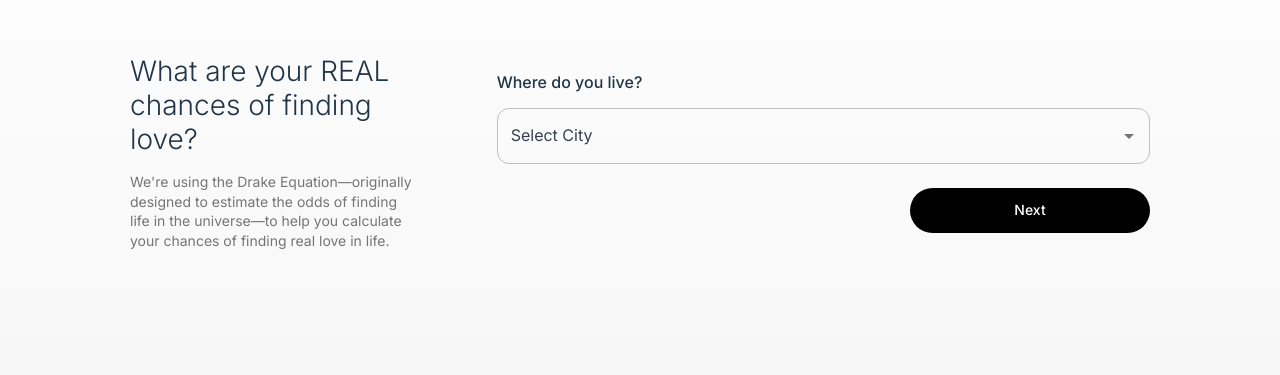
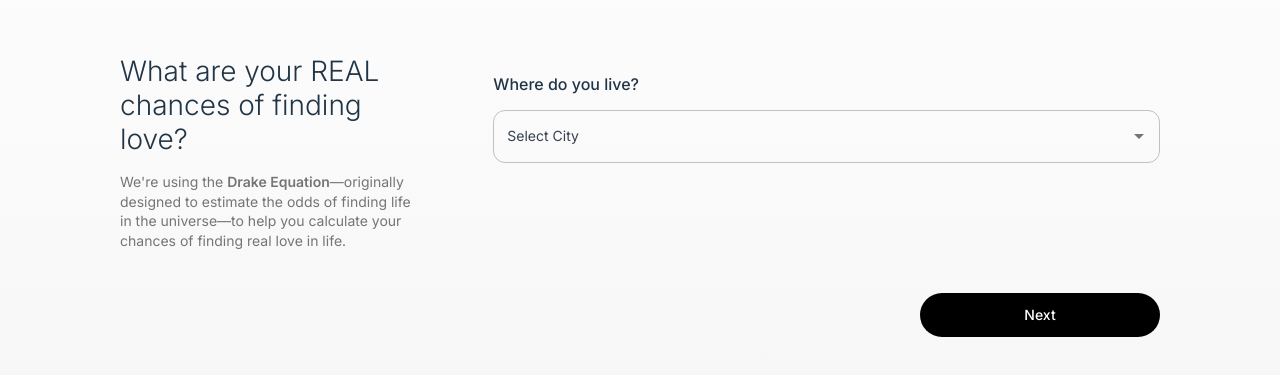
Before and after one commit to dengshuyan/lovechances, a React (Vite) app: page / in a window 1280 px wide. Shown: the part 247-622 px from the top of the page. Built offline with nearby package versions, Linux system fonts and the light colour scheme.

Commit message:
Updateed the calculation and UI

```diff
--- a/package.json
+++ b/package.json
@@ -14,6 +14,7 @@
     "@emotion/styled": "^11.14.0",
     "@mui/material": "^6.4.3",
     "@tailwindcss/vite": "^4.0.4",
+    "framer-motion": "^12.4.10",
     "react": "^19.0.0",
     "react-dom": "^19.0.0",
     "tailwindcss": "^4.0.4"
--- a/src/App.jsx
+++ b/src/App.jsx
@@ -1,6 +1,7 @@
 import { useState } from "react";
 import Home from "./pages/Home";
 import Results from "./pages/Results";
+import { AnimatePresence, motion } from "framer-motion";
 
 function App() {
   const [step, setStep] = useState(1);
@@ -15,13 +16,53 @@ function App() {
     socialSkills: ""
   });
 
+  const pageVariants = {
+    initial: {
+      opacity: 0
+    },
+    in: {
+      opacity: 1
+    },
+    out: {
+      opacity: 0
+    }
+  };
+
+  const pageTransition = {
+    type: "tween",
+    ease: "anticipate",
+    duration: 0.5
+  };
+
   return (
     <div className="w-full min-h-screen bg-gradient-to-b from-white to-[#F5F5F5]">
-      {step === 1 ? (
-        <Home userData={userData} setUserData={setUserData} setStep={setStep} />
-      ) : (
-        <Results userData={userData} setUserData={setUserData} setStep={setStep} />
-      )}
+      <AnimatePresence mode="wait">
+        {step === 1 ? (
+          <motion.div
+            key="home"
+            initial="initial"
+            animate="in"
+            exit="out"
+            variants={pageVariants}
+            transition={pageTransition}
+            className="w-full"
+          >
+            <Home userData={userData} setUserData={setUserData} setStep={setStep} />
+          </motion.div>
+        ) : (
+          <motion.div
+            key="results"
+            initial="initial"
+            animate="in"
+            exit="out"
+            variants={pageVariants}
+            transition={pageTransition}
+            className="w-full"
+          >
+            <Results userData={userData} setUserData={setUserData} setStep={setStep} />
+          </motion.div>
+        )}
+      </AnimatePresence>
     </div>
   );
 }
--- a/src/components/AgeSlider.jsx
+++ b/src/components/AgeSlider.jsx
@@ -1,6 +1,7 @@
 import React from "react";
 import Slider from "@mui/material/Slider";
 import { Typography } from "@mui/material";
+import RangeSlider from "./RangeSlider";
 
 export default function AgeSlider({ userData, setUserData }) {
   // Ensure ageRange exists; if not, default to [25, 35]
@@ -12,19 +13,13 @@ export default function AgeSlider({ userData, setUserData }) {
 
   return (
     <div>
-      <Typography variant="h2">Age between</Typography>
-      <Slider
-        value={ageRange}
-        onChange={handleChange}
-        valueLabelDisplay="auto"
+      <RangeSlider
+        title="Age between"
+        value={userData.ageRange || [25, 35]}
+        onChange={(event, newValue) => setUserData({ ...userData, ageRange: newValue })}
         min={18}
         max={60}
-        marks={[
-          { value: 18, label: '18' },
-          { value: 60, label: '60' }
-        ]}
       />
-
     </div>
   );
 }
--- a/src/components/RangeSlider.jsx
+++ b/src/components/RangeSlider.jsx
@@ -25,10 +25,12 @@ export default function RangeSlider({
         valueLabelFormat={(value) => value}
         sx={(theme) => ({
           '& .MuiSlider-valueLabel': {
-            transform: 'translateY(-20px) !important',
+            transform: 'translateY(-16px) !important',
             backgroundColor: 'transparent !important',
             color: theme.palette.text.primary,
             fontSize: '1rem',
+            fontFamily: "'Inter', sans-serif",
+            fontWeight: 400,
             padding: 0,
             '&:before': {
               display: 'none !important'
@@ -37,16 +39,20 @@ export default function RangeSlider({
           // Target both thumbs specifically with higher specificity
           '& .MuiSlider-thumb:first-of-type': {
             '& .MuiSlider-valueLabel': {
-              transform: 'translateY(-15px) !important',
+              transform: 'translateY(-16px) !important',
               color: theme.palette.text.primary,
-              backgroundColor: 'transparent !important'
+              backgroundColor: 'transparent !important',
+              fontFamily: "'Inter', sans-serif",
+              fontWeight: 400,
             }
           },
           '& .MuiSlider-thumb:last-of-type': {
             '& .MuiSlider-valueLabel': {
-              transform: 'translateY(-20px) !important',
+              transform: 'translateY(-16px) !important',
               color: theme.palette.text.primary,
-              backgroundColor: 'transparent !important'
+              backgroundColor: 'transparent !important',
+              fontFamily: "'Inter', sans-serif",
+              fontWeight: 400,
             }
           }
         })}
--- a/src/components/SingleValueSlider.jsx
+++ b/src/components/SingleValueSlider.jsx
@@ -29,6 +29,9 @@ export default function SingleValueSlider({
             backgroundColor: 'transparent',
             color: 'text.primary',
             transform: 'translateY(-16px)',
+            fontFamily: "'Inter', sans-serif",
+            fontWeight: 500,
+            fontSize: '1rem',
             '&:before': {
               display: 'none'
             }
@@ -36,8 +39,8 @@ export default function SingleValueSlider({
         }}
       />
       <div className="flex justify-between mt-2 text-gray-500 text-sm">
-        <span className="max-w-[150px]">{customMinLabel || min}</span>
-        <span className="max-w-[150px] text-right">{customMaxLabel || max}</span>
+        <span className="max-w-[150px] font-inter">{customMinLabel || min}</span>
+        <span className="max-w-[150px] text-right font-inter">{customMaxLabel || max}</span>
       </div>
     </div>
   );
--- a/src/pages/Home.jsx
+++ b/src/pages/Home.jsx
@@ -8,10 +8,12 @@ import { Typography } from "@mui/material";
 import ErrorMessage from "../components/ErrorMessage";
 import RangeSlider from "../components/RangeSlider";
 import SingleValueSlider from "../components/SingleValueSlider";
+import { motion, AnimatePresence } from "framer-motion";
 
 export default function Home({ userData, setUserData, setStep }) {
   const [currentQuestion, setCurrentQuestion] = useState(0);
   const [error, setError] = useState("");
+  const [direction, setDirection] = useState(1); // 1 for forward, -1 for backward
 
   const validateStep = () => {
     setError(""); // Clear previous error
@@ -68,6 +70,7 @@ export default function Home({ userData, setUserData, setStep }) {
 
   const handleNext = () => {
     if (validateStep()) {
+      setDirection(1);
       if (currentQuestion < 7) {
         setCurrentQuestion(currentQuestion + 1);
       } else {
@@ -76,9 +79,31 @@ export default function Home({ userData, setUserData, setStep }) {
     }
   };
 
+  const handleBack = () => {
+    if (currentQuestion > 0) {
+      setDirection(-1);
+      setCurrentQuestion(currentQuestion - 1);
+    }
+  };
+
+  const variants = {
+    enter: (direction) => ({
+      y: direction > 0 ? 50 : -50,
+      opacity: 0
+    }),
+    center: {
+      y: 0,
+      opacity: 1
+    },
+    exit: (direction) => ({
+      y: direction < 0 ? 50 : -50,
+      opacity: 0
+    })
+  };
+
   return (
     <div className="min-h-screen w-full flex items-center justify-center">
-      <div className="w-full max-w-[1180px] mx-auto px-4 sm:px-6 md:px-20">
+      <div className="w-full max-w-[1200px] mx-auto px-4 sm:px-6 md:px-20">
         <div className="grid grid-cols-12 gap-8 md:gap-16 lg:gap-20">
           {/* Left Column - Narrower (4/12 columns) */}
           <div className="col-span-12 md:col-span-4 flex flex-col justify-center">
@@ -86,13 +111,28 @@ export default function Home({ userData, setUserData, setStep }) {
               What are your REAL chances of finding love?
             </Typography>
             <Typography variant="subtitle1">
-              We're using the Drake Equation—originally designed to estimate the odds of finding life in the universe—to help you calculate your chances of finding real love in life.
+              We're using the <span className="font-semibold">Drake Equation</span>—originally designed to estimate the odds of finding life in the universe—to help you calculate your chances of finding real love in life.
             </Typography>
           </div>
 
           {/* Right Column - Wider (8/12 columns) */}
           <div className="col-span-12 md:col-span-8 flex flex-col justify-center space-y-8 md:space-y-12">
             <div className="space-y-4">
+              <div style={{ minHeight: "300px", position: "relative", display: "flex", alignItems: "center" }}>
+                <AnimatePresence mode="wait" custom={direction}>
+                  <motion.div
+                    key={currentQuestion}
+                    custom={direction}
+                    variants={variants}
+                    initial="enter"
+                    animate="center"
+                    exit="exit"
+                    transition={{
+                      y: { type: "spring", stiffness: 300, damping: 30 },
+                      opacity: { duration: 0.2 }
+                    }}
+                    style={{ position: "absolute", width: "100%" }}
+                  >
                     {currentQuestion === 0 && (
                       <CityDropdown
                         onSelect={(cityData) => setUserData({ ...userData, location: cityData })}
@@ -175,6 +215,9 @@ export default function Home({ userData, setUserData, setStep }) {
                         onChange={(option) => setUserData({ ...userData, socialSkills: option })}
                       />
                     )}
+                  </motion.div>
+                </AnimatePresence>
+              </div>
 
               {error && <ErrorMessage message={error} />}
 
--- a/src/theme.jsx
+++ b/src/theme.jsx
@@ -36,7 +36,7 @@ const theme = createTheme({
       marginBottom: "16px",
     },
     body1: {
-      fontSize: "16px",
+      fontSize: "14px",
       fontWeight: "400",
       color: "#374151",
     },
--- a/src/utils/calculateMatches.jsx
+++ b/src/utils/calculateMatches.jsx
@@ -86,9 +86,9 @@ export default function calculateMatches(userData) {
 
   // 5. Looks Preference Filter
   const looksPreferenceFactors = {
-    'Supermodel Only': 0.05,
-    'Decent Looking': 0.3,
-    'Personality Matters More': 0.65
+    'Supermodel Only': 0.1,
+    'Decent Looking': 0.4,
+    'Personality Matters More': 1
   };
 
   if (looksPreference && looksPreferenceFactors[looksPreference]) {
@@ -105,7 +105,7 @@ export default function calculateMatches(userData) {
 
   // 7. Social Skills Filter
   const socialSkillsFactors = {
-    'Social butterfly': 0.8,
+    'Social butterfly': 1,
     'Okay': 0.5,
     'I make weird eye contact': 0.2
   };
```
Also changed, not shown: src/pages/Results.jsx (+40 -6 lines), 1 other file (tests, documents, lock files or other folders). Lines whose indentation alone changed are shown as unchanged.
